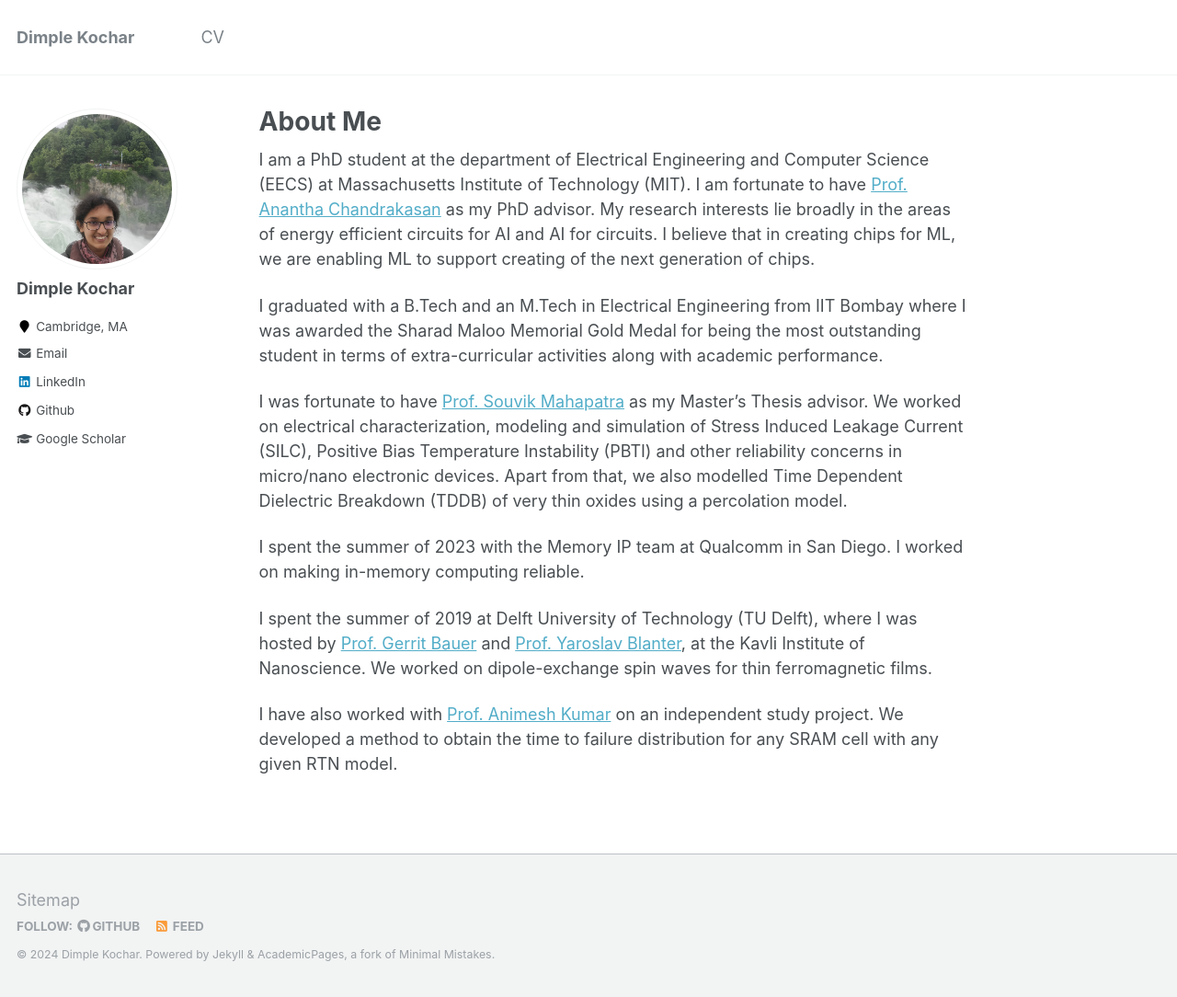
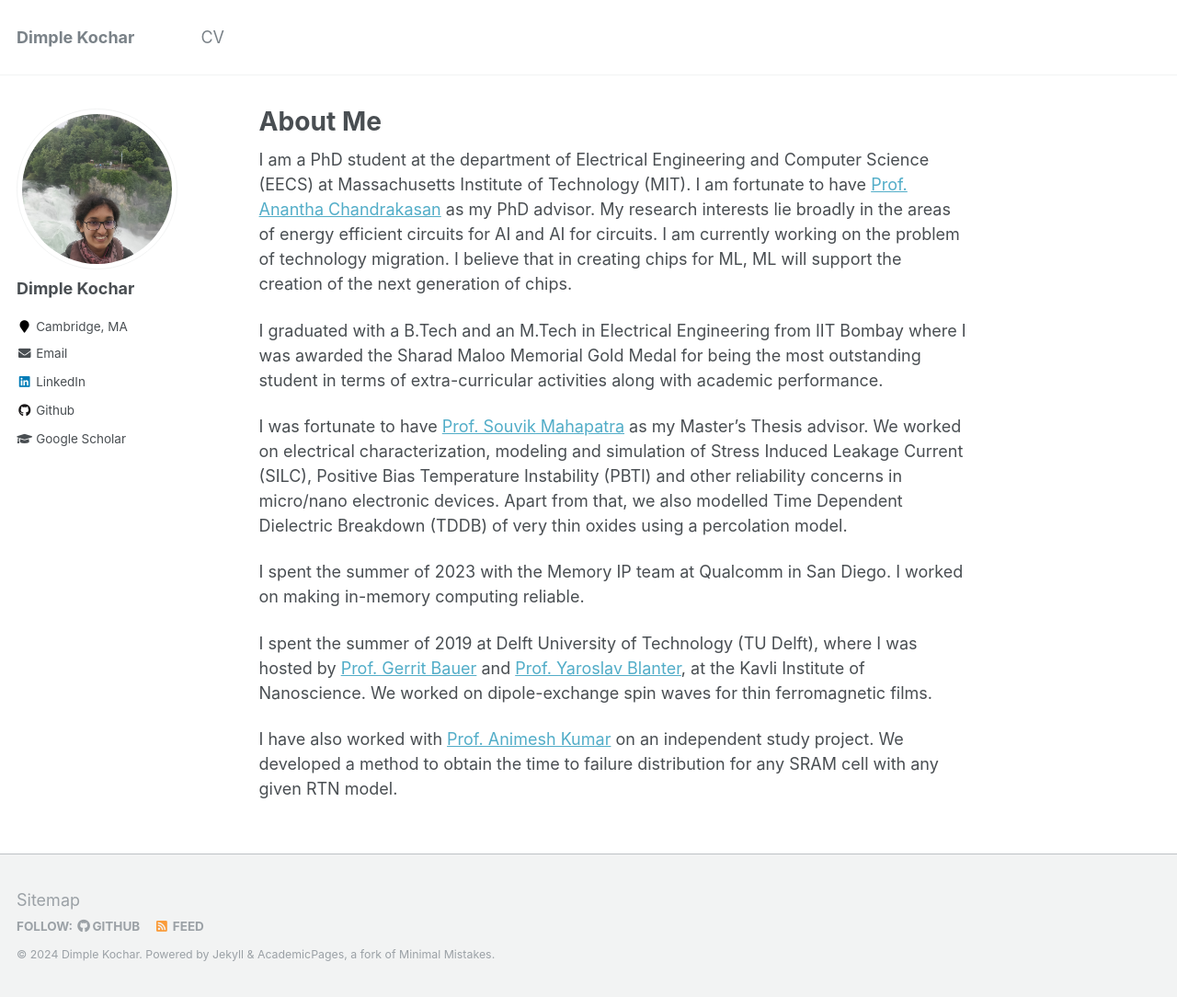
Before and after one commit to dimplekochar/dimplekochar.github.io, a Jekyll site: the page built from _pages/about.md, in a window 1280 px wide and 1084 px high. Shown: the whole window at 92% size. Built offline with Jekyll 4.4.1, drawn with Linux system fonts in a browser that asks for light colours.

Commit message:
Update about.md

```diff
--- a/_pages/about.md
+++ b/_pages/about.md
@@ -9,7 +9,7 @@ redirect_from:
 ---
 
 
-I am a PhD student at the department of Electrical Engineering and Computer Science (EECS) at Massachusetts Institute of Technology (MIT). I am fortunate to have [Prof. Anantha Chandrakasan](https://www.eecs.mit.edu/people/anantha-chandrakasan/) as my PhD advisor. My research interests lie broadly in the areas of energy efficient circuits for AI and AI for circuits. I believe that in creating chips for ML, we are enabling ML to support creating of the next generation of chips.
+I am a PhD student at the department of Electrical Engineering and Computer Science (EECS) at Massachusetts Institute of Technology (MIT). I am fortunate to have [Prof. Anantha Chandrakasan](https://www.eecs.mit.edu/people/anantha-chandrakasan/) as my PhD advisor. My research interests lie broadly in the areas of energy efficient circuits for AI and AI for circuits. I am currently working on the problem of technology migration. I believe that in creating chips for ML, ML will support the creation of the next generation of chips.
 
 I graduated with a B.Tech and an M.Tech in Electrical Engineering from IIT Bombay where I was awarded the Sharad Maloo Memorial Gold Medal for being the most outstanding student in terms of extra-curricular activities along with academic performance.
 
```
